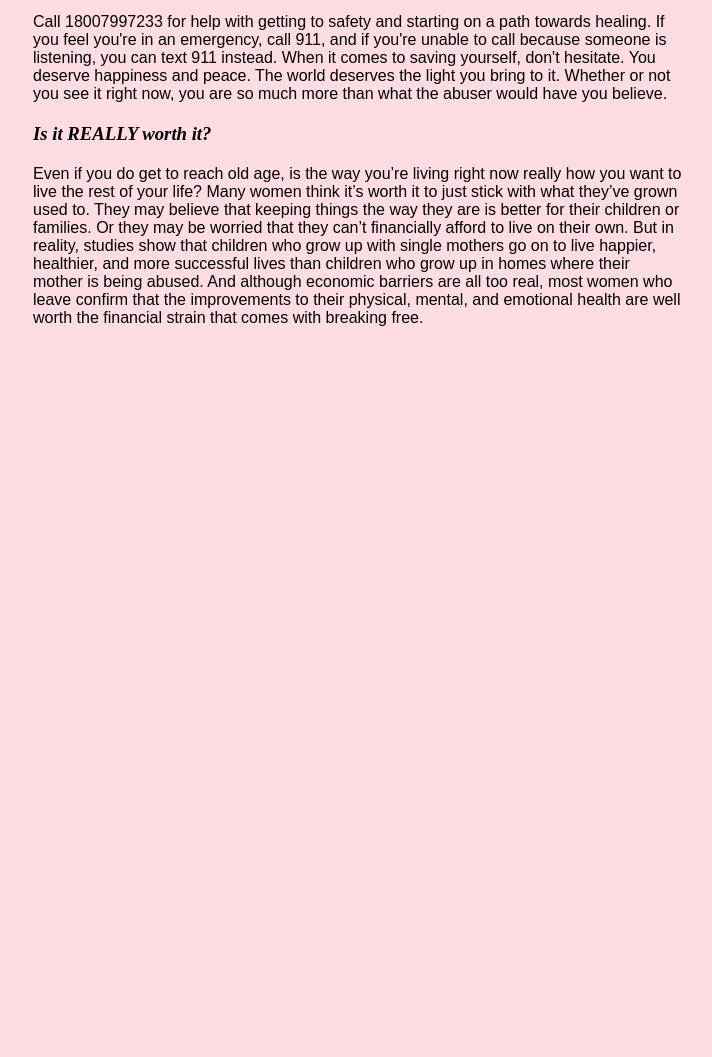
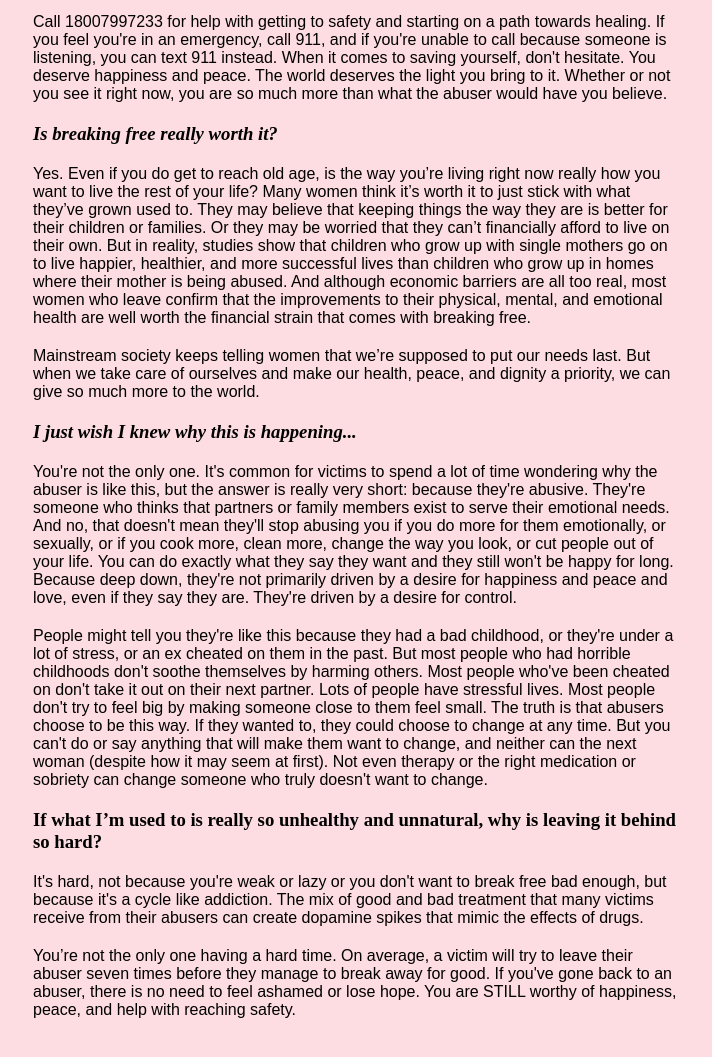
Before and after one commit to Joannamcregan/anti-inflammatory-lifestyle, a website with bundled scripts: page index.html in a window 1280 px wide. Shown: the part 1481-2538 px from the top of the page, without its empty margins (282-994 px from the left). Before the commit the page ends 1818 px from the top, so only its background shows below. Built offline with nearby package versions, Linux system fonts and the light colour scheme.

Commit message:
Add files via upload

```diff
--- a/index.html
+++ b/index.html
@@ -139,13 +139,13 @@
           bring to it. Whether or not you see it right now, you are so much more
           than what the abuser would have you believe.
         </p>
-        <h3><em>Is it REALLY worth it?</em></h3>
+        <h3><em>Is breaking free really worth it?</em></h3>
         <p>
-          Even if you do get to reach old age, is the way you’re living right
-          now really how you want to live the rest of your life? Many women
-          think it’s worth it to just stick with what they’ve grown used to.
-          They may believe that keeping things the way they are is better for
-          their children or families. Or they may be worried that they can’t
+          Yes. Even if you do get to reach old age, is the way you’re living
+          right now really how you want to live the rest of your life? Many
+          women think it’s worth it to just stick with what they’ve grown used
+          to. They may believe that keeping things the way they are is better
+          for their children or families. Or they may be worried that they can’t
           financially afford to live on their own. But in reality, studies show
           that children who grow up with single mothers go on to live happier,
           healthier, and more successful lives than children who grow up in
@@ -153,6 +153,56 @@
           barriers are all too real, most women who leave confirm that the
           improvements to their physical, mental, and emotional health are well
           worth the financial strain that comes with breaking free.
+        </p>
+        <p>
+          Mainstream society keeps telling women that we’re supposed to put our
+          needs last. But when we take care of ourselves and make our health,
+          peace, and dignity a priority, we can give so much more to the world.
+        </p>
+        <h3><em>I just wish I knew why this is happening...</em></h3>
+        <p>
+          You're not the only one. It's common for victims to spend a lot of
+          time wondering why the abuser is like this, but the answer is really
+          very short: because they're abusive. They're someone who thinks that
+          partners or family members exist to serve their emotional needs. And
+          no, that doesn't mean they'll stop abusing you if you do more for them
+          emotionally, or sexually, or if you cook more, clean more, change the
+          way you look, or cut people out of your life. You can do exactly what
+          they say they want and they still won't be happy for long. Because
+          deep down, they're not primarily driven by a desire for happiness and
+          peace and love, even if they say they are. They're driven by a desire
+          for control.
+        </p>
+        <p>
+          People might tell you they're like this because they had a bad
+          childhood, or they're under a lot of stress, or an ex cheated on them
+          in the past. But most people who had horrible childhoods don't soothe
+          themselves by harming others. Most people who've been cheated on don't
+          take it out on their next partner. Lots of people have stressful
+          lives. Most people don't try to feel big by making someone close to
+          them feel small. The truth is that abusers choose to be this way. If
+          they wanted to, they could choose to change at any time. But you can't
+          do or say anything that will make them want to change, and neither can
+          the next woman (despite how it may seem at first). Not even therapy or
+          the right medication or sobriety can change someone who truly doesn't
+          want to change.
+        </p>
+        <h3>
+          If what I’m used to is really so unhealthy and unnatural, why is
+          leaving it behind so hard?
+        </h3>
+        <p>
+          It's hard, not because you're weak or lazy or you don't want to break
+          free bad enough, but because it's a cycle like addiction. The mix of
+          good and bad treatment that many victims receive from their abusers
+          can create dopamine spikes that mimic the effects of drugs.
+        </p>
+        <p>
+          You’re not the only one having a hard time. On average, a victim will
+          try to leave their abuser seven times before they manage to break away
+          for good. If you've gone back to an abuser, there is no need to feel
+          ashamed or lose hope. You are STILL worthy of happiness, peace, and
+          help with reaching safety.
         </p>
       </div>
       <div class="normal hidden">
--- a/style.css
+++ b/style.css
@@ -7,6 +7,9 @@ body {
   background-color: var(--light-pink);
   position: relative;
   margin: 0px;
+}
+main {
+  padding-bottom: 200px;
 }
 #top {
   background: pink;
@@ -41,17 +44,6 @@ p {
     opacity: 0;
   }
 }
-footer {
-  background: linear-gradient(var(--light-pink), pink 10%);
-  position: absolute;
-  bottom: 0px;
-  left: 0px;
-  right: 0px;
-  padding: 50px 20px 30px 20px;
-  margin: auto;
-  text-align: center;
-}
-
 h1,
 h2,
 h3 {
```
